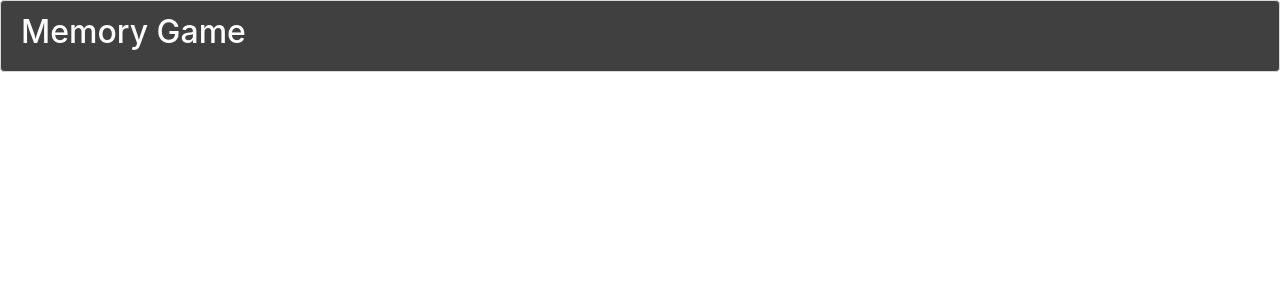
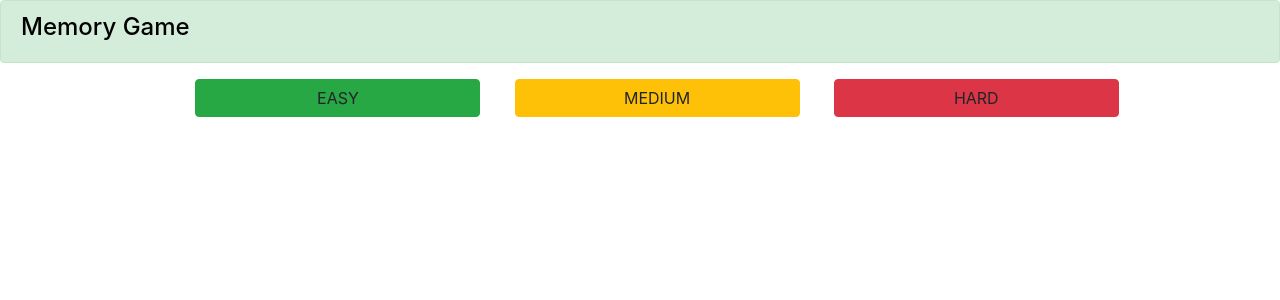
Before and after one commit to antonio-dias/memory-game, an Angular app: page /home in a window 1280 px wide. Before the commit this address led to /. Shown: the top 300 px of the page. Built offline with nearby package versions, Linux system fonts and the light colour scheme.

Commit message:
add adjusts CSS

```diff
--- a/src/app/app-routing.module.ts
+++ b/src/app/app-routing.module.ts
@@ -5,8 +5,8 @@ import { HomeComponent } from './home/home.component';
 import {PlayComponent} from './play/play.component';
 
 const routes: Routes = [
-  { path: 'memory-game', component: HomeComponent },
-  { path: '', redirectTo: '/memory-game', pathMatch: 'full' },
+  { path: 'home', component: HomeComponent },
+  { path: '', redirectTo: '/home', pathMatch: 'full' },
   { path: 'play', component: PlayComponent },
 ];
 
--- a/src/app/app.component.html
+++ b/src/app/app.component.html
@@ -1,5 +1,6 @@
-<div class="alert alert-secondary" role="alert">
-    <h2 class="title">Memory Game</h2>
+<div class="alert alert-success" role="alert">
+    <h4 class="alert-heading">Memory Game</h4>
 </div>
-
-<router-outlet></router-outlet>
+<div class="container">
+    <router-outlet></router-outlet>
+</div>
--- a/src/app/app.component.scss
+++ b/src/app/app.component.scss
@@ -1,3 +1,3 @@
 @import "../../node_modules/bootstrap/scss/bootstrap.scss";
 
-.alert{ background-color: #414040; color: #FFF;}
+.alert{color: #000;}
--- a/src/app/home/home.component.html
+++ b/src/app/home/home.component.html
@@ -1,32 +1,5 @@
-<div class="container">
-  <div class="row">
-
-    <div class="card col-sm-12 col-md-5 col-lg-2">
-      <div class="card-body col-sm-12">
-        <h1 class="card-title col-sm-12 col-md-12">EASY</h1>
-          <div class="card-button col-sm-12 col-md-12">
-            <a (click)="chooseTheme('Animals')" class="btn btn-primary">GO</a>
-          </div>
-      </div>
-    </div>
-
-    <div class="card col-sm-12 col-md-5 col-lg-2">
-      <div class="card-body col-sm-12">
-        <h1 class="card-title col-sm-12 col-md-12">MEDIUM</h1>
-        <div class="card-button col-sm-12 col-md-12">
-          <a (click)="chooseTheme('Fruits')" class="btn btn-primary">GO</a>
-          </div>
-      </div>
-    </div>
-
-    <div class="card col-sm-12 col-md-5 col-lg-2">
-        <div class="card-body col-sm-12">
-          <h1 class="card-title col-sm-12 col-md-12">HARD</h1>
-          <div class="card-button col-sm-12 col-md-12">
-            <a (click)="chooseTheme('Football')" class="btn btn-primary">GO</a>
-            </div>
-        </div>
-      </div>
-
+  <div class="row justify-content-center">
+    <a (click)="chooseNivel('EASY')"   class="col-10 col-sm-3 btn btn-success btn-nivel">EASY</a>
+    <a (click)="chooseNivel('MEDIUM')" class="col-10 col-sm-3 btn btn-warning btn-nivel">MEDIUM</a>
+    <a (click)="chooseNivel('HARD')"   class="col-10 col-sm-3 btn btn-danger btn-nivel">HARD</a>
   </div>
-</div>
--- a/src/app/home/home.component.scss
+++ b/src/app/home/home.component.scss
@@ -1,49 +1,22 @@
+@import "../../../src/styles.scss";
 @import "../../../node_modules/bootstrap/scss/bootstrap.scss";
 
-.btn {cursor: pointer}
-.card {margin-top: 10px; background-color: #414040; color: #FFF;}
-.card-button {display: flex;justify-content: center}
-.card-title {text-align: center}
-.title {text-align: center;}
-
-@include media-breakpoint-only(xs) {
-    .card {
-        margin-right: 5%;
-        margin-left: 5%
+//xs: 0px,
+@include media-breakpoint-up(xs) {
+    .btn-nivel{
+        margin-bottom: 3%;
+    }
+}
+//sm: 576px,
+@include media-breakpoint-up(sm) {
+    .btn-nivel{
+        margin-left: 3%;
     }
 }
 
-@include media-breakpoint-only(sm) {
-    .card {
-        .card-title {
-            font-size: 35px;
-        }
-    }
-}
-
-@include media-breakpoint-only(md) {
-    .card {
-        margin-right: 3%;
-        margin-left: 5%;
-    }
-}
-
-@include media-breakpoint-only(lg) {
-    .card {
-        margin-right: 3%;
-        margin-left: 5%;
-        .card-title {
-            font-size: 14px;
-        }
-    }
-}
-
-@include media-breakpoint-up(xl) {
-    .card {
-        margin-right: 3%;
-        margin-left: 5%;
-        .card-title {
-            font-size: 20px;
-        }
-    }
-}
+//md: 768px,
+@include media-breakpoint-only(md) {}
+//lg: 992px,
+@include media-breakpoint-only(lg) {}
+//xl: 1200px
+@include media-breakpoint-only(xl) {}
--- a/src/app/home/home.component.ts
+++ b/src/app/home/home.component.ts
@@ -8,17 +8,12 @@ import { Router } from '@angular/router';
 })
 export class HomeComponent implements OnInit {
 
-  static PAGE_ANIMAL: string = "Animals";
-  static PAGE_FRUITS: string = "Fruits";
-  static PAGE_FOOTBALL: string = "Football";
-  static PAGE_COUNTRY: string = "Country";
-
+  nivel: string = '';
   constructor(private router: Router) {}
 
-  public chooseTheme(theme: string): void {
-
+  public chooseNivel(nivel: string): void {
+      this.nivel = nivel;
       this.router.navigate(['play']);
-
   }
 
   ngOnInit() {}
--- a/src/app/play/play.component.html
+++ b/src/app/play/play.component.html
@@ -1,10 +1,17 @@
 <div *ngIf="win" class="alert alert-success" role="alert">
    <h2>Congratulations!!!</h2>
-   <button type="button" class="btn btn-info" (click)="init()">Try Again</button>
+   <div class="row">
+     <div class="col-6">
+       <button type="button" class="btn-to-tryAgain btn btn-primary" (click)="init()">Try Again</button>
+     </div>
+     <div class="col-6">
+       <button type="button" class="btn-to-change btn btn-warning" (click)="goToHome()">Change</button>
+     </div>
+  </div>
 </div>
 
-<div *ngIf="nivel === 4" class="panel">
-  <div class="col-5 float-left" *ngFor="let c of cards">
+<div *ngIf="nivel === 4" class="row justify-content-center">
+  <div class="col-5 offset-2" *ngFor="let c of cards">
     <img *ngIf="c.blocked == true"  src="../../assets/img/small/{{c.index}}.png" class="imagem">
     <img *ngIf="c.blocked == false" src="../../assets/img/small/interrogation.png" class="imagem" (click)="selectCard(c)">
   </div>
--- a/src/app/play/play.component.scss
+++ b/src/app/play/play.component.scss
@@ -1,7 +1,9 @@
 @import "../../../node_modules/bootstrap/scss/bootstrap.scss";
 
-.panel {margin-top: 20%;}
+//.panel {margin-top: 20%;}
 .imagem {cursor: pointer;}
+.btn-to-tryAgain{float: left;}
+.btn-to-change{float: right;}
 
 @include media-breakpoint-down(xs) {
     .col-5 {
--- a/src/app/play/play.component.ts
+++ b/src/app/play/play.component.ts
@@ -1,7 +1,7 @@
 import { Component, OnInit, EventEmitter } from '@angular/core';
 import { Card } from './card';
-import { debounceTime } from 'rxjs/operators';
-import { Observable, Subject } from 'rxjs';
+import { Router } from '@angular/router';
+
 
 @Component({
   selector: 'app-play',
@@ -22,7 +22,7 @@ export class PlayComponent implements OnInit {
 
 
 
-  constructor() {
+  constructor(private router: Router) {
     this.init();
   }
 
@@ -147,4 +147,13 @@ export class PlayComponent implements OnInit {
     this.win = false;
   }
 
+
+
+
+
+
+  public goToHome(): void {
+    this.router.navigate(['home']);
+  }
+
 }
--- a/src/styles.scss
+++ b/src/styles.scss
@@ -1 +1,3 @@
 /* You can add global styles to this file, and also import other style files */
+button{cursor: pointer;}
+a{cursor: pointer;}
```
